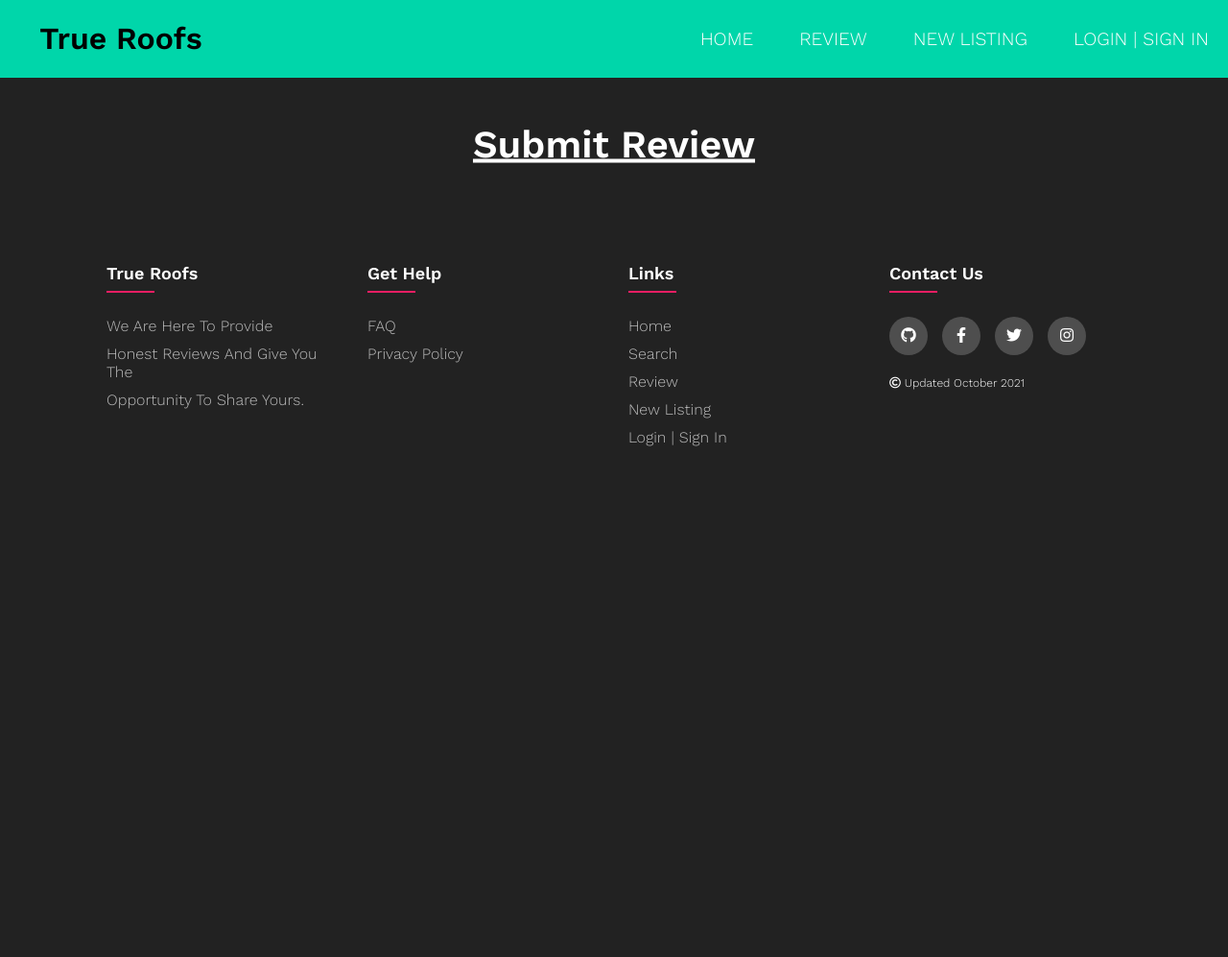
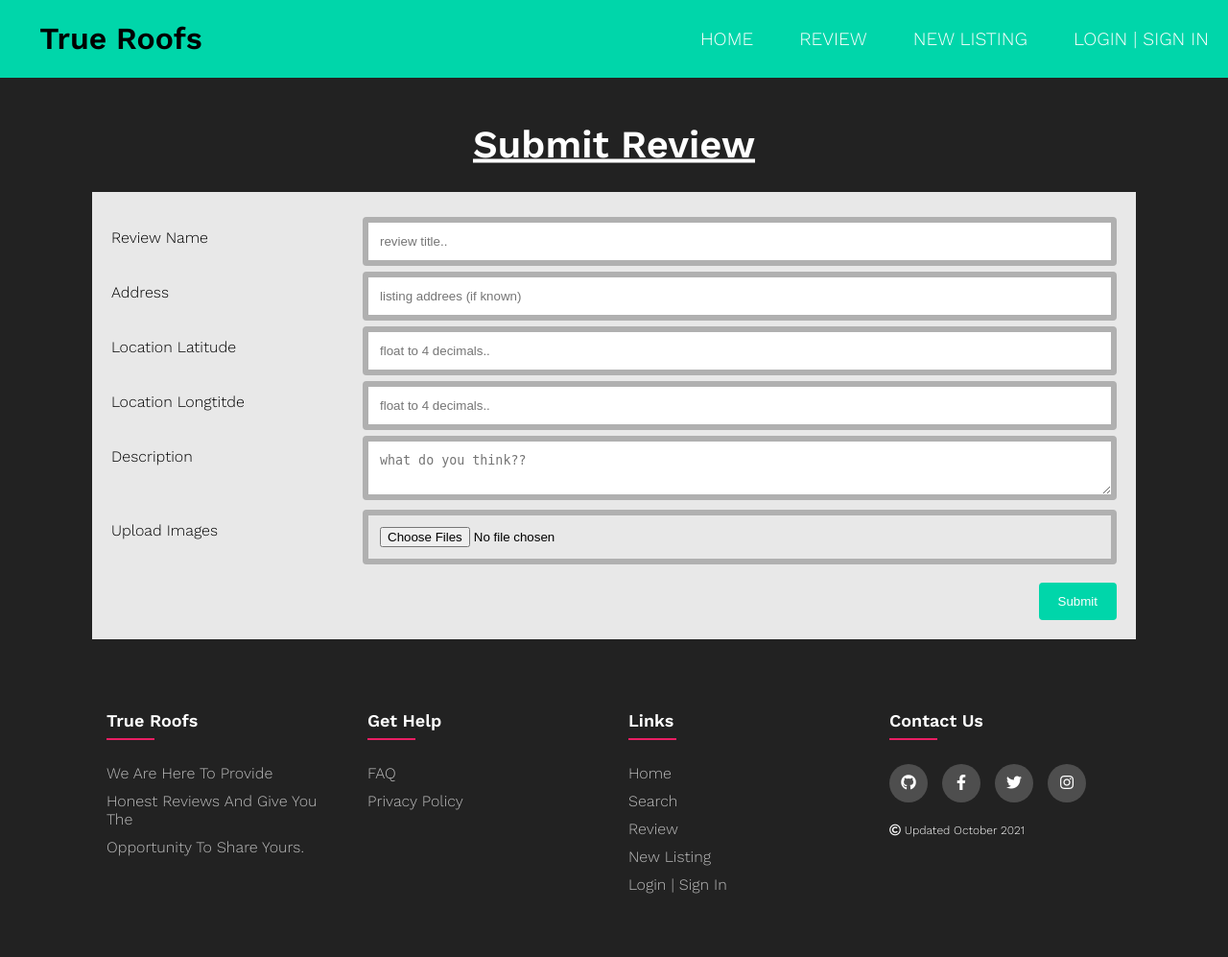
Before and after one commit to A454545/4WW-_project, a PHP site: page /submit.html in a window 1280 px wide. Shown: the whole page at 96% size. Before the commit the page ends 465 px from the top, so only its background shows below. Run offline with PHP 8.4, Linux system fonts and the light colour scheme.

Commit message:
done submit

```diff
--- a/assets/css/header_footer.css
+++ b/assets/css/header_footer.css
@@ -199,6 +199,7 @@ nav a:hover {
 	text-align: center;
 	font-size: 5vh;
 }
+/*End of header*/
 
 /*start footer*/
 
--- a/assets/css/submit.css
+++ b/assets/css/submit.css
@@ -1,21 +1,64 @@
-:root {
-	--background: rgb(0, 214, 170);
+.submission-container {
+	background-color: #E8E8E8;
+	margin: auto;
+	max-width: 85%;
+	padding: 20px;
 }
 
-*, *::before, *::after {
-	box-sizing: border-box;
+.title-line-form {
+	float: left;
+	width: 25%;
+	margin-top: 6px;
 }
 
-.main {
-	margin: 0;
+.field-line-form {
+	float: left;
+	width: 75%;
+	margin-top: 6px;
 }
 
-body {
-    padding: 0;
-	margin: 0;
-	background: #222;
-	font-family: 'Work Sans', sans-serif;
-	font-weight: 400;
-    position: relative;
-    height: 100%;
+/*clear the floats after the columns*/
+.line-form:after {
+	content: "";
+	display: table;
+	clear: both;
 }
+
+input[type=text], textarea, input[type=file] {
+	width: 100%;
+	padding: 12px;
+	border: 0.5em solid #B0B0B0;
+	border-radius: 4px;
+	resize: vertical;
+}
+
+label {
+	padding: 12px 12px 12px 0;
+	display: inline-block;
+}
+
+input[type=text]:focus {
+	border: 0.5em solid #555;
+}
+
+input[type=submit] {
+	background-color: var(--background);
+	color: #ffffff;
+	padding: 12px 20px;
+	border: none;
+	border-radius: 4px;
+	cursor: pointer;
+	float: right;
+}
+
+.line-form input[type=submit]:hover {
+	background-color: #008080;
+}
+
+/*responsive screen to stack when small screen*/
+@media screen and (max-width: 600px) {
+	.title-line-form, .field-line-form, input[type=submit] {
+		width: 100%;
+		margin-top: 0;
+	}
+}
--- a/search.html
+++ b/search.html
@@ -24,7 +24,7 @@
 			<nav>
 				<ul>
 					<li><a href="#">Home</a></li>
-					<li><a href="#">Review</a></li>
+					<li><a href="submit.html">Review</a></li>
 					<li><a href="#">New Listing</a></li>
 					<li><a href="#">Login | Sign In   </a></li>
 				</ul>
--- a/submit.html
+++ b/submit.html
@@ -10,7 +10,7 @@
 		<title>Submit Page</title>
 		<!--styling to the main page-->
 		<link href="assets/css/header_footer.css" rel="stylesheet"/>
-		<link href="assets/css/submit.css" rel="stylesheet"/>
+		<link type="text/css" href="assets/css/submit.css" rel="stylesheet"/>
 		<!--load icon library for search bar-->
 		<link rel="stylesheet" href="https://cdnjs.cloudflare.com/ajax/libs/font-awesome/4.7.0/css/font-awesome.min.css">
 		<link rel="stylesheet" type="text/css" href="https://cdnjs.cloudflare.com/ajax/libs/font-awesome/5.15.1/css/all.min.css">
@@ -24,7 +24,7 @@
 
 			<nav>
 				<ul>
-					<li><a href="#">Home</a></li>
+					<li><a href="search.html">Home</a></li>
 					<li><a href="#">Review</a></li>
 					<li><a href="#">New Listing</a></li>
 					<li><a href="#">Login | Sign In   </a></li>
@@ -37,6 +37,65 @@
 
 		<div class="title">
 			<h2><u>Submit Review</u></h2>
+		</div>
+
+		<!--submission form for new object review with name, description, location as latitude longtitude coordinates, and upload-->
+		<div class="submission-container">
+			<form class="submission-form" action="#">
+				<div class="line-form">
+					<div class="title-line-form">
+						<label for="rname">Review Name</label>
+					</div>
+					<div class="field-line-form">
+						<input type="text" id="rname" name="reviewname" placeholder="review title..">
+					</div>
+				</div>
+				<div class="line-form">
+					<div class="title-line-form">
+						<label for="address">Address</label>
+					</div>
+					<div class="field-line-form">
+						<input type="text" id="address" name="address" placeholder="listing addrees (if known)">
+					</div>
+				</div>
+				<div class="line-form">
+					<div class="title-line-form">
+						<label for="locationl">Location Latitude</label>
+					</div>
+					<div class="field-line-form">
+						<input type="text" id="locationl" name="latitude" placeholder="float to 4 decimals..">
+					</div>
+				</div>
+				<div class="line-form">
+					<div class="title-line-form">
+						<label for="locationlo">Location Longtitde</label>
+					</div>
+					<div class="field-line-form">
+						<input type="text" id="locationlo" name="longtitude" placeholder="float to 4 decimals..">
+					</div>
+				</div>
+				<div class="line-form">
+					<div class="title-line-form">
+						<label for="description">Description</label>
+					</div>
+					<div class="field-line-form">
+						<!--use textarea instead of input becuase we want a larger box-->
+						<textarea id="description" name="description" placeholder="what do you think??" style="height:5em"></textarea>
+					</div>
+				</div>
+				<div class="line-form">
+					<div class="title-line-form">
+						<label for="pictures">Upload Images</label>
+					</div>
+					<div class="field-line-form">
+						<input type="file" id="pictures" name="pictures" accept="image/*" multiple>
+					</div>
+				</div>
+				<br>
+				<div class="line-form">
+					<input type="submit" value="Submit">
+				</div>
+			</form>
 		</div>
 
 		<footer>
```
Also changed, not shown: assets/css/result.css (deleted, +0 -148 lines), result.html (+5 -5 lines).
